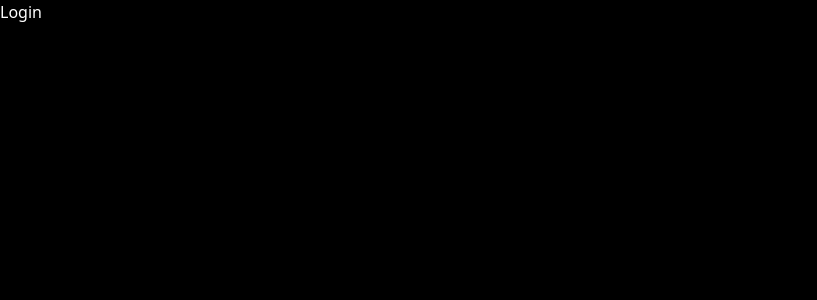
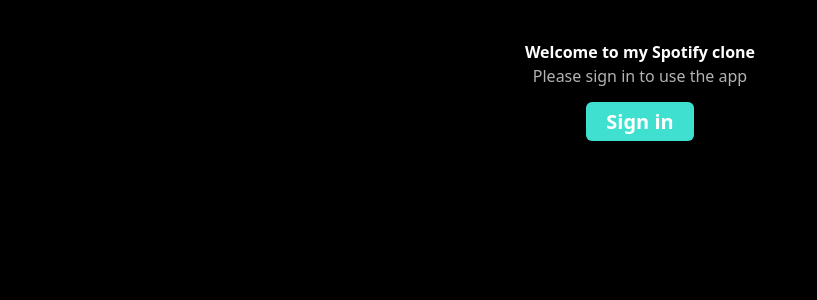
Before and after one commit to aliciaakdogan/spotify-klon, a Next.js app: page /login in a window 1280 px wide. Shown: the top 300 px of the page, without its empty margins (0-817 px from the left). Built offline with nearby package versions, Linux system fonts and the light colour scheme; no server answers.

Commit message:
added login page

```diff
--- /dev/null
+++ b/src/config.js
@@ -0,0 +1,31 @@
+export const authEndpoint = "https://accounts.spotify.com/authorize";
+export const clientId = process.env.NEXT_PUBLIC_CLIENT_ID;
+export const liveURL = process.env.NEXT_PUBLIC_LIVE_URL;
+export const devURL = "http://localhost:3000/";
+export const redirectURL =
+  process.env.NODE_ENV === "production" ? liveURL : devURL;
+export const scopes = [
+  "playlist-read-collaborative",
+  "playlist-modify-public",
+  "playlist-read-private",
+  "playlist-modify-private",
+  "app-remote-control",
+  "streaming",
+  "user-read-email",
+  "user-read-private",
+  "user-library-modify",
+  "user-library-read",
+  "user-top-read",
+  "user-read-playback-position",
+  "ugc-image-upload",
+  "user-modify-playback-state",
+  "user-read-playback-state",
+  "user-read-currently-playing",
+  "user-follow-modify",
+  "user-follow-read",
+  "user-read-recently-played",
+];
+
+export const accessUrl = `${authEndpoint}?client_id=${clientId}&redirect_uri=${redirectURL}&scope=${scopes.join(
+  "%20"
+)}&response_type=token&show_dialog=true`;
--- a/src/pages/login.jsx
+++ b/src/pages/login.jsx
@@ -1,5 +1,17 @@
 import React from "react";
+import { accessUrl } from "../config";
 
 export default function Login() {
-  return <div>Login</div>;
+  return (
+    <div className="py-10 text-center">
+      <h1 className="text-4xt font-bold">Welcome to my Spotify clone</h1>
+      <p className="text-text-dimmed mb-5">Please sign in to use the app</p>
+      <a
+        href={accessUrl}
+        className="py-1.5 px-5 bg-primary rounded-md text-xl font-semibold"
+      >
+        Sign in
+      </a>
+    </div>
+  );
 }
--- a/tailwind.config.js
+++ b/tailwind.config.js
@@ -8,7 +8,7 @@ module.exports = {
         "bg-dimmed": "#121212",
         text: "#ffffff",
         "text-dimmed": "#b3b3b3",
-        primary: "#2f6",
+        primary: "#40e0d0",
       },
     },
   },
```
